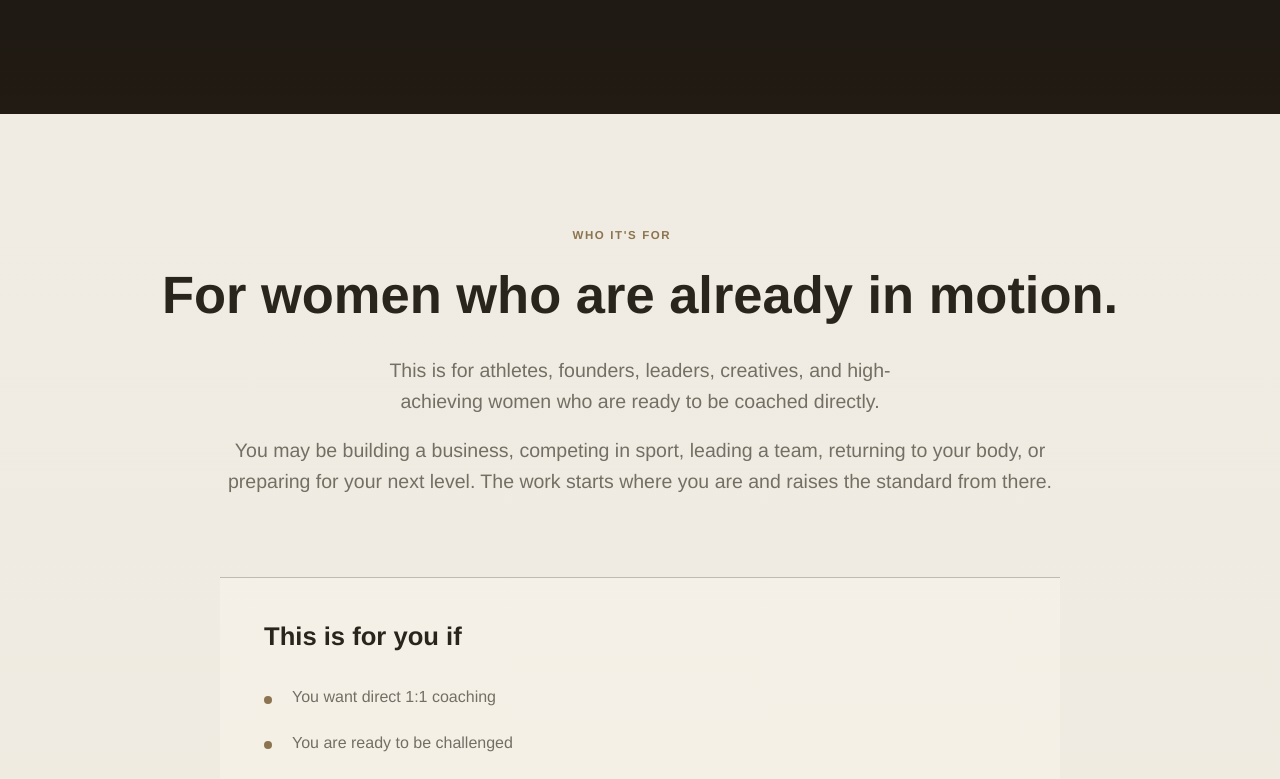
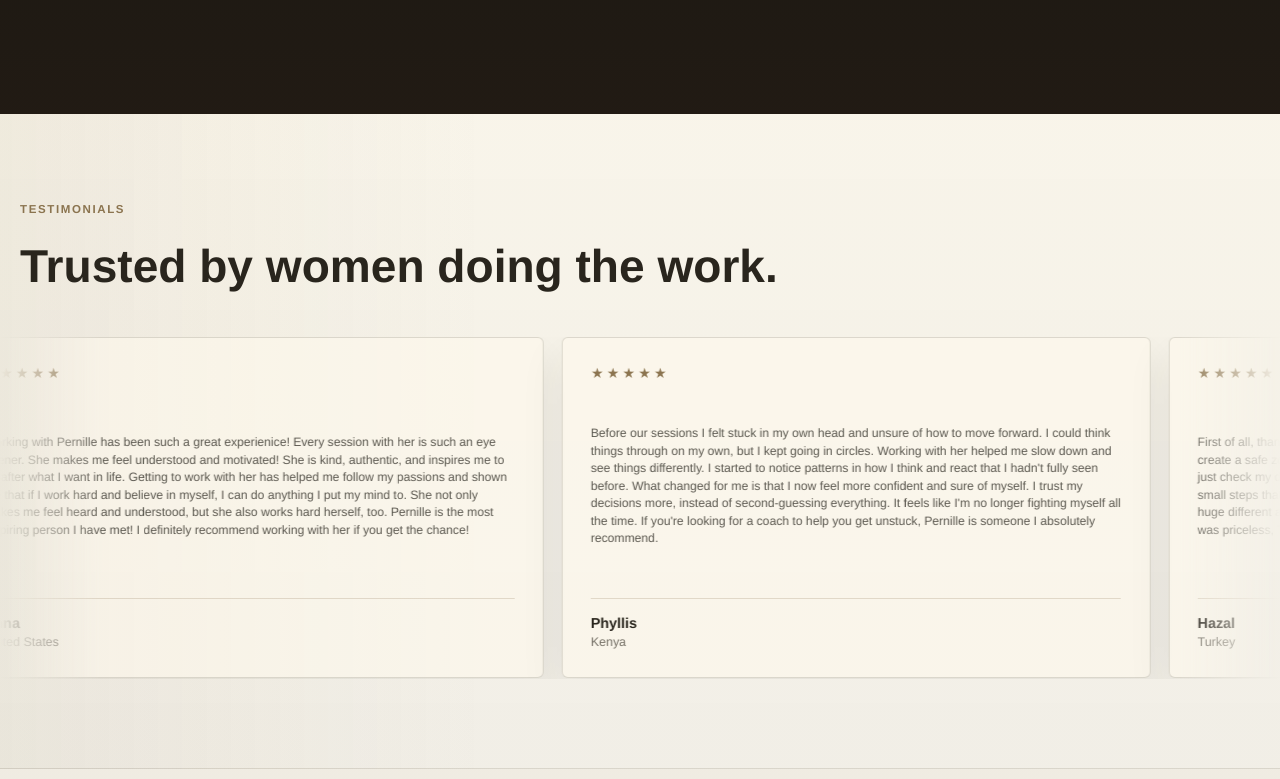
Before and after one commit to TimmyTululu/pernille-performance, a React (Vite) app: page / in a window 1280 px wide. Shown: the part 1479-2258 px from the top of the page. Built offline with nearby package versions, Linux system fonts and the light colour scheme.

Commit message:
Add testimonial marquee

```diff
--- a/src/main.tsx
+++ b/src/main.tsx
@@ -29,6 +29,39 @@ const fitSignals = [
   "You care about performance in more than one area of life",
   "You want structure, accountability, and clear standards",
   "You are done negotiating with the version of you that keeps playing small",
+];
+
+const testimonials = [
+  {
+    name: "Anna",
+    location: "United States",
+    copy: "Working with Pernille has been such a great experienice! Every session with her is such an eye opener. She makes me feel understood and motivated! She is kind, authentic, and inspires me to go after what I want in life. Getting to work with her has helped me follow my passions and shown me that if I work hard and believe in myself, I can do anything I put my mind to. She not only makes me feel heard and understood, but she also works hard herself, too. Pernille is the most inspiring person I have met! I definitely recommend working with her if you get the chance!",
+  },
+  {
+    name: "Phyllis",
+    location: "Kenya",
+    copy: "Before our sessions I felt stuck in my own head and unsure of how to move forward. I could think things through on my own, but I kept going in circles. Working with her helped me slow down and see things differently. I started to notice patterns in how I think and react that I hadn't fully seen before. What changed for me is that I now feel more confident and sure of myself. I trust my decisions more, instead of second-guessing everything. It feels like I'm no longer fighting myself all the time. If you're looking for a coach to help you get unstuck, Pernille is someone I absolutely recommend.",
+  },
+  {
+    name: "Hazal",
+    location: "Turkey",
+    copy: "First of all, thank you for everything, every minutes that you spend for us, I want to thank you to create a safe zone for me. You listen me a lot, you understand what is my stuck point, you didn't just check my daily things but also you pointed out my feelings. So, the change was so deep. The small steps that you adviced me changed my whole life, even though they are small, it made a huge different and I learned to look at my and my life from a different perspective. Your gudience was priceless, THANK YOU SO MUCH for everything.",
+  },
+  {
+    name: "Lone",
+    location: "Denmark",
+    copy: "I can wholeheartedly recommend Humind Coach. Pernille is passionate, professional, and highly skilled at creating a safe and trusting environment throughout the coaching sessions. She listens attentively and asks the right questions that get straight to the heart of the matter. Through our work together, I gained clarity about my career situation, and that clarity has stayed with me ever since. At no point did I doubt that I was the focus of the process. After each session, I was encouraged to reflect on and write down the key takeaways that felt most important to me. These reflections became practical focus points that I still use today. One realisation in particular has stayed with me and can be applied to any area of life: if I start today, I am already closer to my goal than if I continue putting it off. A huge thank you and my highest praise to you, Pernille.",
+  },
+  {
+    name: "Milan",
+    location: "Serbia",
+    copy: "So I just want to recommend working with Pernille, she's an amazing coach to work with! Her session helped me to focus on my goals for the next period, where I have approached them step by step and not forced myself to do it instantly. Still working on all my goals, but her guidance in helping me to see the right path for me, helped me a lot, and made my mind clear on the goal and how to achieve it.",
+  },
+  {
+    name: "Bernadett",
+    location: "Hungary",
+    copy: "I am very thankful for Pernille. In our session she patiently talked me through my ambitions and anxiety about professional and personal choices, and goals, connecting dots that I was either scared to connect or simply never saw in the first place. She helped me brake down the reasons of my hesitations, the potentials that I thought were just small ideas, identifying possibilities and the actions I should be taking, giving me tools to follow up on myself. She really listens to not just to what you talk about, but can see where your silence comes in - She guides you to get started on concrete thought processes, motivating to achieve. I would highly recommend anyone - at any age - to start working with Pernille, who feels stuck, frustrated, distracted or lost - or simply looking for a new motivation. She is professional and caring, and will for sure show you your best and what you are capable of!",
+  },
 ];
 
 function App() {
@@ -65,6 +98,7 @@ function App() {
         </a>
         <nav className="nav-links" aria-label="Primary navigation">
           <a href="#method">Method</a>
+          <a href="#testimonials">Testimonials</a>
           <a href="#who">For</a>
           <a href="#apply">Apply</a>
         </nav>
@@ -132,6 +166,35 @@ function App() {
         </section>
 
         <section
+          className="testimonials"
+          id="testimonials"
+          aria-labelledby="testimonials-title"
+          data-reveal
+        >
+          <div className="testimonials-heading">
+            <p className="section-kicker">Testimonials</p>
+            <h2 id="testimonials-title">Trusted by women doing the work.</h2>
+          </div>
+          <div className="testimonial-marquee" aria-label="Client testimonials">
+            <div className="testimonial-track">
+              {[...testimonials, ...testimonials].map((testimonial, index) => (
+                <article
+                  className="testimonial-card"
+                  key={`${testimonial.name}-${index}`}
+                  aria-hidden={index >= testimonials.length}
+                >
+                  <p>{testimonial.copy}</p>
+                  <footer>
+                    <strong>{testimonial.name}</strong>
+                    <span>{testimonial.location}</span>
+                  </footer>
+                </article>
+              ))}
+            </div>
+          </div>
+        </section>
+
+        <section
           className="section split"
           id="who"
           aria-labelledby="who-title"
@@ -195,6 +258,7 @@ function App() {
         </div>
         <nav aria-label="Footer navigation">
           <a href="#method">Method</a>
+          <a href="#testimonials">Testimonials</a>
           <a href="#who">Who It&apos;s For</a>
           <a href="#apply">Apply</a>
         </nav>
--- a/src/styles.css
+++ b/src/styles.css
@@ -490,6 +490,107 @@ h2 {
   line-height: 1.55;
 }
 
+.testimonials {
+  width: 100%;
+  max-width: none;
+  padding: clamp(74px, 7vw, 104px) 0;
+  border-bottom: 1px solid var(--line);
+  background:
+    linear-gradient(90deg, rgba(139, 116, 79, 0.08), transparent 38%),
+    linear-gradient(180deg, rgba(248, 244, 234, 0.96), rgba(241, 238, 230, 0.98));
+  overflow: hidden;
+}
+
+.testimonials-heading {
+  width: min(calc(100% - 40px), var(--max-width));
+  margin: 0 auto clamp(34px, 4vw, 48px);
+}
+
+.testimonials-heading h2 {
+  max-width: 880px;
+  margin-bottom: 0;
+  font-size: clamp(2.1rem, 3.6vw, 3.7rem);
+  text-wrap: balance;
+}
+
+.testimonial-marquee {
+  position: relative;
+  display: flex;
+  width: 100%;
+  overflow: hidden;
+  mask-image: linear-gradient(90deg, transparent, #000 8%, #000 92%, transparent);
+}
+
+.testimonial-track {
+  display: flex;
+  width: max-content;
+  gap: 18px;
+  padding: 0 18px;
+  animation: testimonial-scroll 96s linear infinite;
+  will-change: transform;
+}
+
+.testimonial-marquee:hover .testimonial-track {
+  animation-play-state: paused;
+}
+
+.testimonial-card {
+  display: flex;
+  flex-direction: column;
+  justify-content: space-between;
+  flex: 0 0 clamp(440px, 46vw, 660px);
+  min-height: clamp(300px, 26vw, 360px);
+  padding: clamp(22px, 2.2vw, 30px);
+  border: 1px solid rgba(79, 73, 63, 0.18);
+  border-radius: 6px;
+  background: rgba(255, 249, 238, 0.56);
+  box-shadow: 0 18px 44px rgba(54, 48, 39, 0.08);
+}
+
+.testimonial-card::before {
+  display: block;
+  margin-bottom: 18px;
+  color: var(--accent);
+  font-size: 0.78rem;
+  letter-spacing: 0.22em;
+  content: "★★★★★";
+}
+
+.testimonial-card p {
+  margin: 0;
+  color: rgba(45, 42, 34, 0.78);
+  font-size: clamp(0.76rem, 0.82vw, 0.84rem);
+  line-height: 1.44;
+}
+
+.testimonial-card footer {
+  display: grid;
+  gap: 4px;
+  margin-top: 24px;
+  padding-top: 16px;
+  border-top: 1px solid rgba(139, 116, 79, 0.22);
+}
+
+.testimonial-card strong {
+  color: var(--text-primary);
+  font-size: 0.9rem;
+}
+
+.testimonial-card span {
+  color: var(--text-muted);
+  font-size: 0.78rem;
+}
+
+@keyframes testimonial-scroll {
+  from {
+    transform: translate3d(0, 0, 0);
+  }
+
+  to {
+    transform: translate3d(-50%, 0, 0);
+  }
+}
+
 .split {
   display: grid;
   gap: clamp(38px, 5vw, 62px);
@@ -734,6 +835,10 @@ h2 {
     border-bottom: 0;
   }
 
+  .testimonial-card {
+    flex-basis: min(76vw, 560px);
+  }
+
   .site-footer {
     grid-template-columns: 1fr;
     align-items: start;
@@ -806,6 +911,24 @@ h2 {
     min-height: 220px;
   }
 
+  .testimonials {
+    padding: 64px 0;
+  }
+
+  .testimonials-heading {
+    width: min(calc(100% - 28px), var(--max-width));
+  }
+
+  .testimonial-marquee {
+    mask-image: linear-gradient(90deg, transparent, #000 5%, #000 95%, transparent);
+  }
+
+  .testimonial-card {
+    flex-basis: min(86vw, 390px);
+    min-height: 360px;
+    padding: 22px;
+  }
+
   .fit-panel {
     padding-right: 0;
     padding-left: 0;
@@ -831,4 +954,12 @@ h2 {
     opacity: 1;
     transform: none;
   }
+
+  .testimonial-marquee {
+    overflow-x: auto;
+  }
+
+  .testimonial-track {
+    animation: none;
+  }
 }
```
